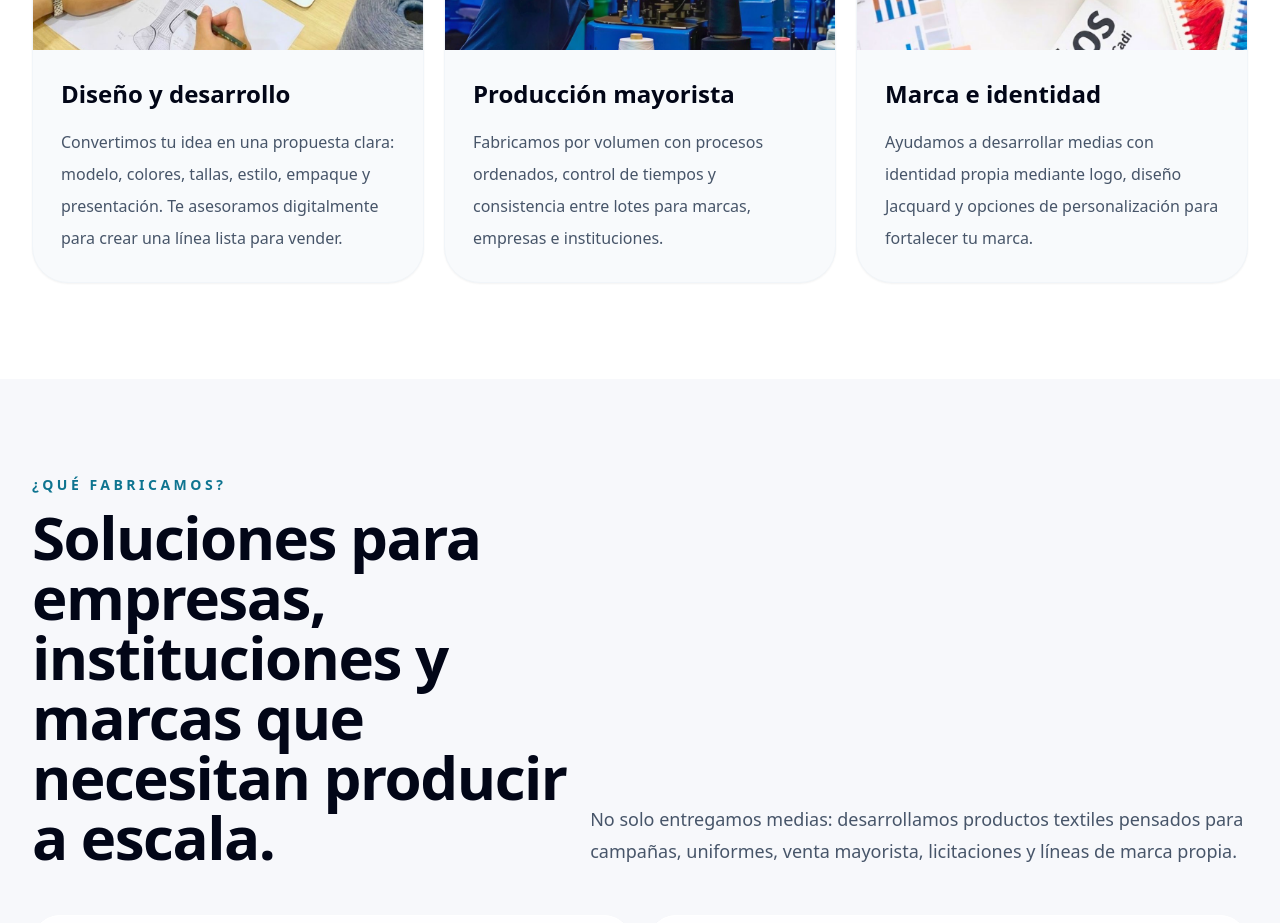
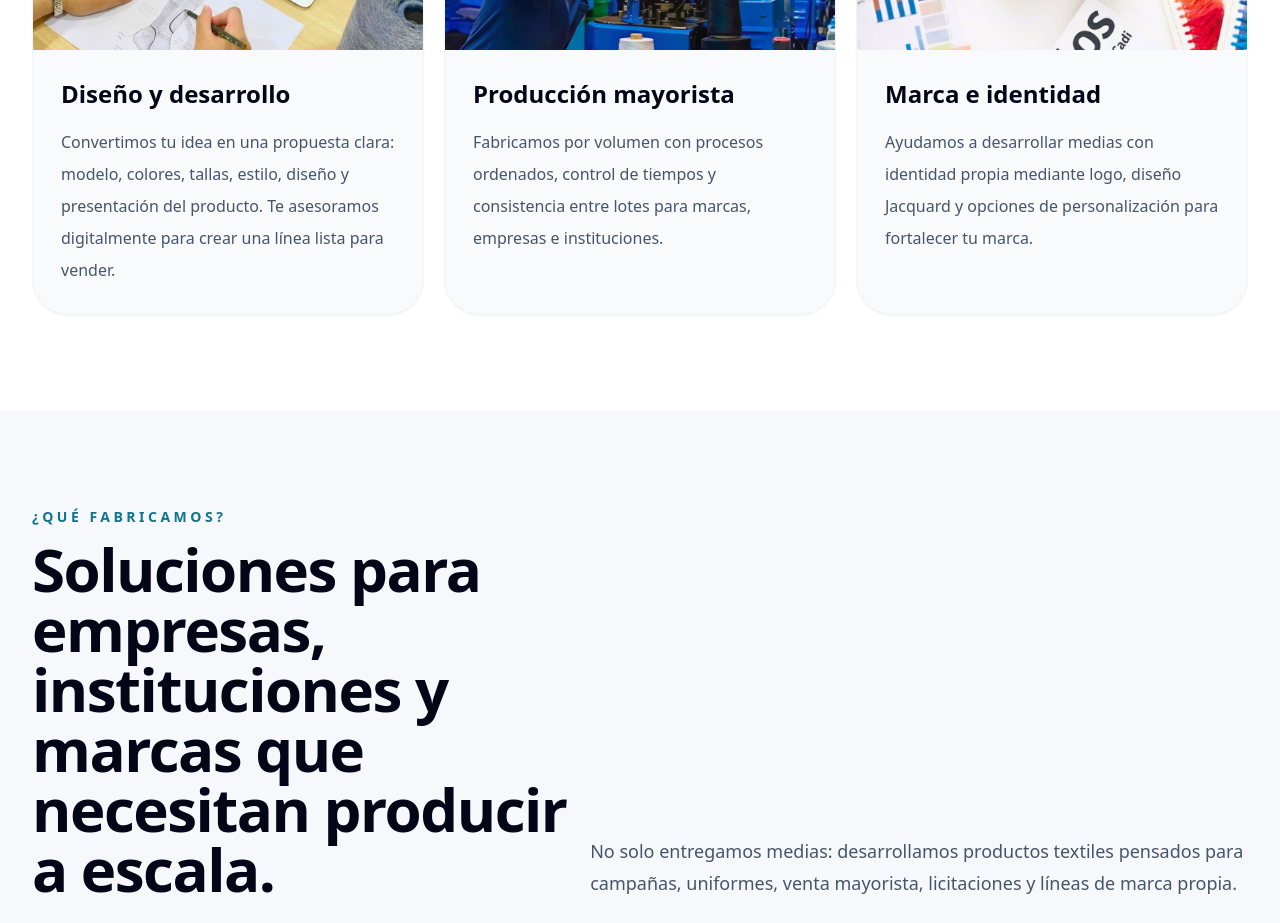
Before and after one commit to CADIshop/medias-cadi, a React (Vite) app: page / in a window 1280 px wide. Shown: the part 2140-3063 px from the top of the page. Built offline with nearby package versions, Linux system fonts and the light colour scheme.

Commit message:
Update App.jsx

```diff
--- a/src/App.jsx
+++ b/src/App.jsx
@@ -148,7 +148,7 @@ const services = [
   {
     image: "/servicios/diseno-y-desarrollo.jpg",
     title: "Diseño y desarrollo",
-    text: "Convertimos tu idea en una propuesta clara: modelo, colores, tallas, estilo, empaque y presentación. Te asesoramos digitalmente para crear una línea lista para vender.",
+    text: "Convertimos tu idea en una propuesta clara: modelo, colores, tallas, estilo, diseño y presentación del producto. Te asesoramos digitalmente para crear una línea lista para vender."
   },
   {
     image: "/servicios/produccion-mayorista.jpg",
@@ -224,7 +224,7 @@ const faqs = [
   },
   {
     q: "¿Puedo vender las medias con mi propia marca?",
-    a: "Sí. Podemos orientar la presentación final con etiqueta, empaque e identidad de marca según el requerimiento.",
+    a: "Sí. Podemos orientar la presentación final con etiqueta, diseño y elementos de identidad de marca aplicados a la media según el requerimiento.",
   },
   {
     q: "¿Qué modelos fabrican?",
```
